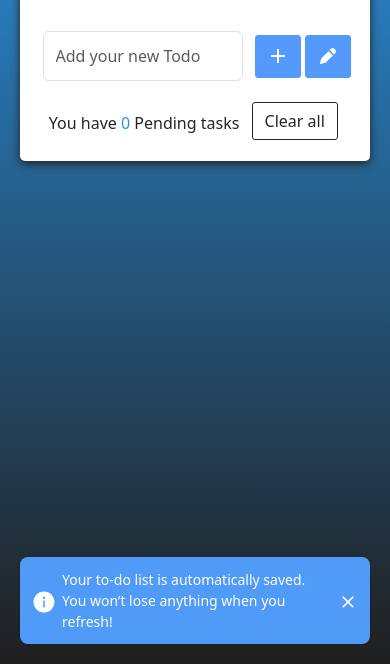
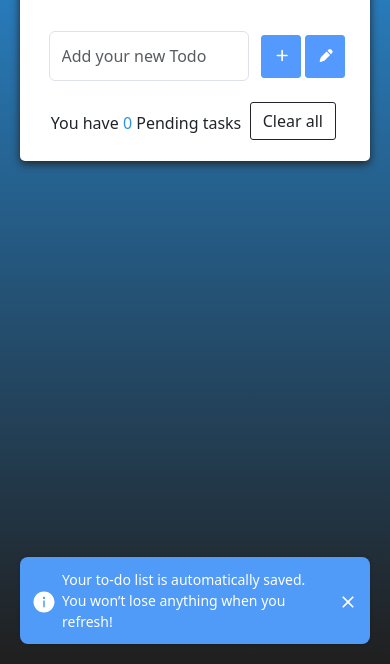
Before and after one commit to MostafaAkram20/ToDo_App, a plain HTML site: page index.html in a window 390 px wide. Shown: the part 180-844 px from the top of the page. Drawn offline with Linux system fonts and the light colour scheme.

```diff
--- a/css/style.css
+++ b/css/style.css
@@ -121,8 +121,6 @@ h2 {
         justify-content: space-evenly;
         flex-direction: row;
         align-items: center;
-
-
         button {
             opacity: 0.7;
             margin: 2px;
@@ -130,7 +128,6 @@ h2 {
             border-radius: 3px;
             transition: 0.3s;
         }
-
         button.active {
             opacity: 1;
             cursor: pointer;
@@ -181,8 +178,8 @@ li:hover {
 
 .footer {
     display: flex;
-    justify-content: space-evenly;
-    /* gap: 100px; */
+    justify-content: center;
+    gap: 5px;
     align-items: center;
     flex-direction: row;
     margin-top: 15px;
@@ -222,11 +219,22 @@ li:hover {
 
         input {
             width: 200px;
+            margin-right:5px;
         }
     }
-
     .info {
         width: fit-content;
     }
+    .buttons{
+        button{
+
+                font-size: 13px;
+
+            width: 40px;
+            text-align: center;
+            align-content: center;
+        }
+
+    }
 
 }
```
